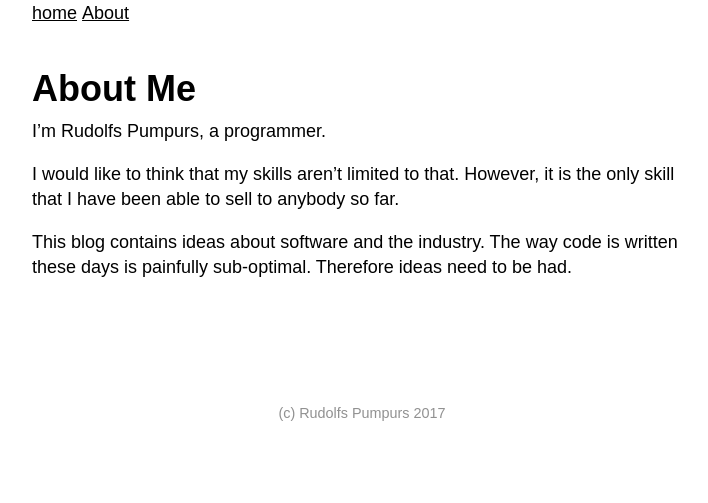
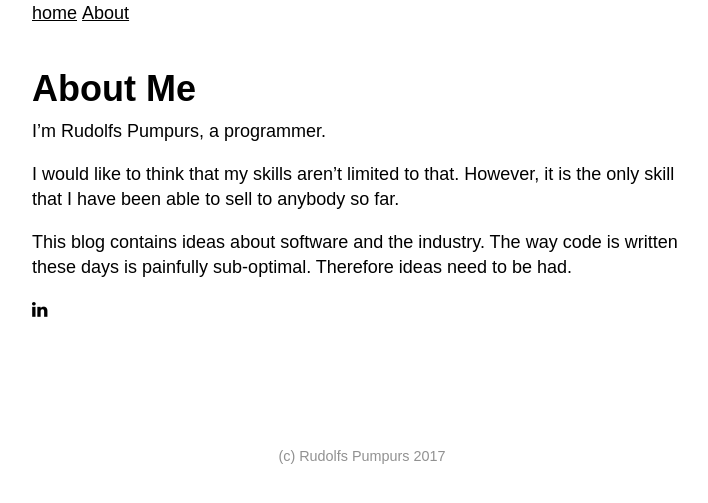
Before and after one commit to rpumpurs/blog, a Jekyll site: the page built from about.md, in a window 1280 px wide. Shown: the top 503 px of the page, without its empty margins (278-986 px from the left). Built offline with Jekyll 4.4.1, drawn with Linux system fonts in a browser that asks for light colours; nearby versions of some CDN libraries.

Commit message:
Add linkedin link

```diff
--- a/_includes/header.html
+++ b/_includes/header.html
@@ -15,5 +15,6 @@
     <link rel="stylesheet" href="/css/main.css">
     <link rel="icon" type="image/png" href="/images/favicon-32x32.png" sizes="32x32" />
     <link rel="icon" type="image/png" href="/images/favicon-16x16.png" sizes="16x16" />
+    <link rel="stylesheet" href="https://cdnjs.cloudflare.com/ajax/libs/font-awesome/4.7.0/css/font-awesome.min.css">
 </head>
 </head>
--- a/about.md
+++ b/about.md
@@ -11,3 +11,7 @@ I'm Rudolfs Pumpurs, a programmer.
 I would like to think that my skills aren't limited to that. However, it is the only skill that I have been able to sell to anybody so far.
 
 This blog contains ideas about software and the industry. The way code is written these days is painfully sub-optimal. Therefore ideas need to be had.
+
+<a href="https://www.linkedin.com/in/rudolfs-pumpurs-58639330" rel="nofollow" title="My LinkedIn account">
+<i class="fa fa-linkedin"></i>
+</a>
--- a/css/main.css
+++ b/css/main.css
@@ -105,3 +105,7 @@ code {
     background-color: #d0d0d0;
     padding: 0 6px;
 }
+
+.fa-linkedin:hover {
+    color: #4682b4;
+}
```
